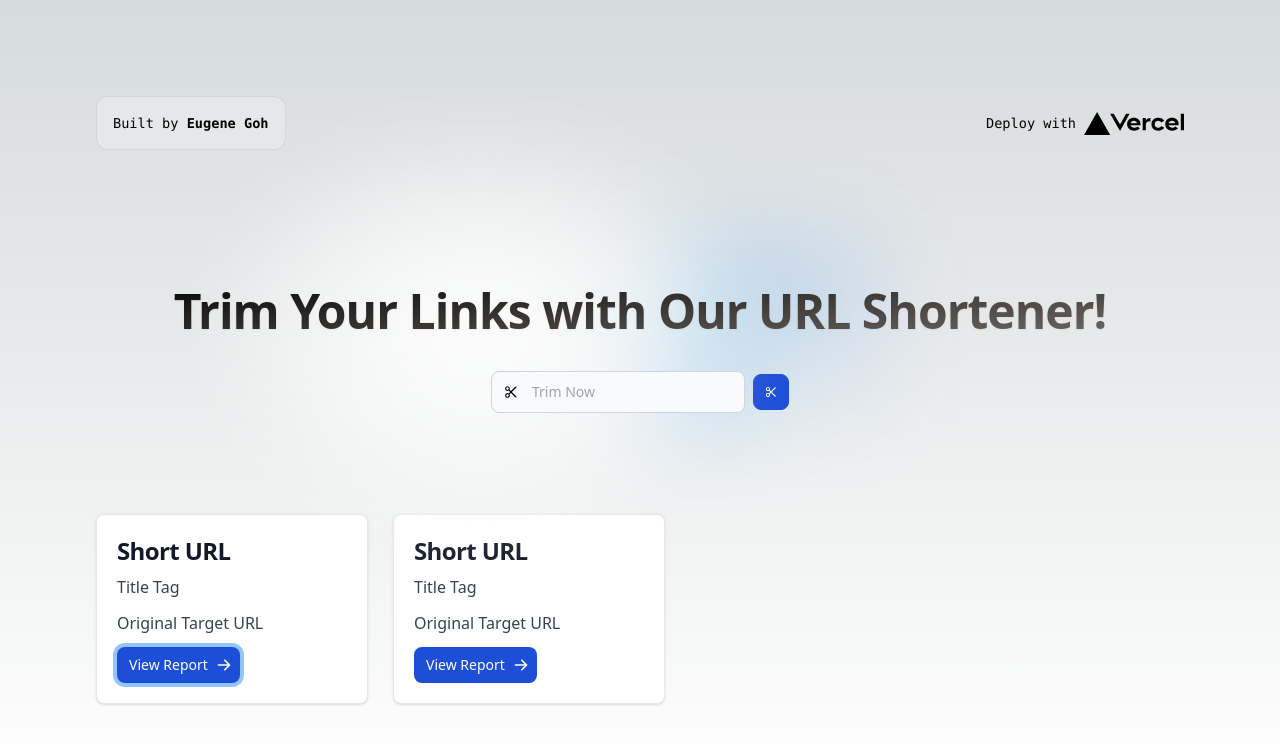
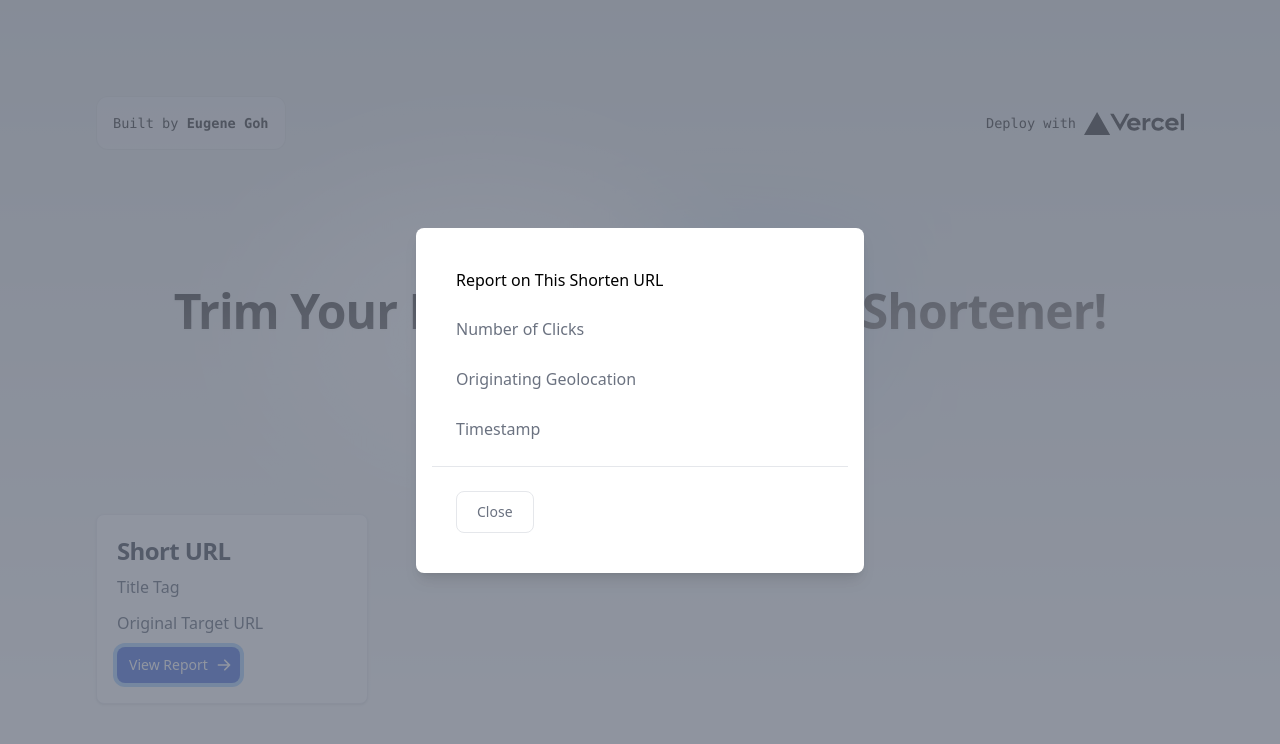
Before and after one commit to EugeneGohh/url-shortener, a Next.js app: page / in a window 1280 px wide. Both pictures are taken after a click on the link "View Report". Shown: the top 744 px of the page. Built offline with nearby package versions, Linux system fonts and the light colour scheme.

Commit message:
feat(modal): Add modal to card component

```diff
--- a/components/Card.js
+++ b/components/Card.js
@@ -1,4 +1,16 @@
+import { useState } from "react";
+
 function Card() {
+  const [showModal, setShowModal] = useState(false);
+
+  const handleShowModal = () => {
+    setShowModal(true);
+  };
+
+  const handleCloseModal = () => {
+    setShowModal(false);
+  };
+
   return (
     <>
       <div className="max-w-sm bg-white border border-gray-200 rounded-lg shadow dark:bg-gray-800 dark:border-gray-700">
@@ -17,6 +29,7 @@ function Card() {
           <a
             href="#"
             className="inline-flex items-center px-3 py-2 text-sm font-medium text-center text-white bg-blue-700 rounded-lg hover:bg-blue-800 focus:ring-4 focus:outline-none focus:ring-blue-300 dark:bg-blue-600 dark:hover:bg-blue-700 dark:focus:ring-blue-800"
+            onClick={handleShowModal}
           >
             View Report
             <svg
@@ -33,6 +46,41 @@ function Card() {
               ></path>
             </svg>
           </a>
+
+          {showModal && (
+            <>
+              <div className="fixed inset-0 z-50 flex items-center justify-center">
+                <div className="absolute inset-0 bg-gray-500 opacity-75"></div>
+                <div className="relative bg-white w-1/2 max-w-md mx-auto rounded-lg shadow-lg z-10">
+                  <div className="p-4">
+                    <div class="p-6 space-y-6">
+                      <h1>Report on This Shorten URL</h1>
+                      <p class="text-base leading-relaxed text-gray-500 dark:text-gray-400">
+                        Number of Clicks
+                      </p>
+                      <p class="text-base leading-relaxed text-gray-500 dark:text-gray-400">
+                        Originating Geolocation
+                      </p>
+                      <p class="text-base leading-relaxed text-gray-500 dark:text-gray-400">
+                        Timestamp
+                      </p>
+                    </div>
+
+                    <div class="flex items-center p-6 space-x-2 border-t border-gray-200 rounded-b dark:border-gray-600">
+                      <button
+                        data-modal-hide="defaultModal"
+                        type="button"
+                        class="text-gray-500 bg-white hover:bg-gray-100 focus:ring-4 focus:outline-none focus:ring-blue-300 rounded-lg border border-gray-200 text-sm font-medium px-5 py-2.5 hover:text-gray-900 focus:z-10 dark:bg-gray-700 dark:text-gray-300 dark:border-gray-500 dark:hover:text-white dark:hover:bg-gray-600 dark:focus:ring-gray-600"
+                        onClick={handleCloseModal}
+                      >
+                        Close
+                      </button>
+                    </div>
+                  </div>
+                </div>
+              </div>
+            </>
+          )}
         </div>
       </div>
     </>
--- a/src/pages/index.js
+++ b/src/pages/index.js
@@ -59,7 +59,6 @@ export default function Home() {
 
         <div className={styles.grid}>
           <Card />
-          <Card />
         </div>
       </main>
     </>
```
